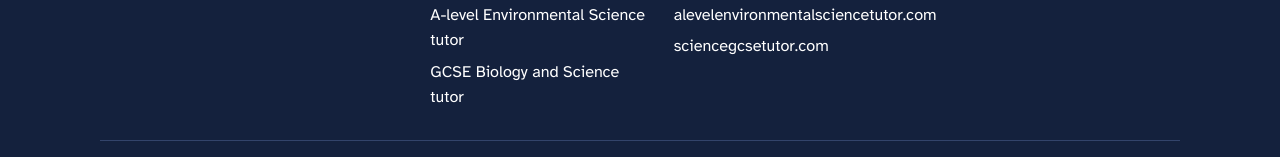
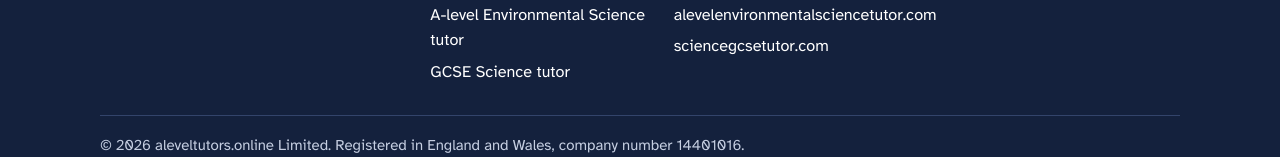
Before and after one commit to learn-beep/aleveltutors-online, an Astro site: page /about in a window 1280 px wide. Shown: the part 1766-1923 px from the top of the page. Built offline with nearby package versions, Linux system fonts and the light colour scheme; Astro itself is replaced by a stand-in of ours.

Commit message:
Rename GCSE Biology and Science to GCSE Science
Co-Authored-By: Claude Fable 5.2 <noreply@anthropic.com>
Claude-Session: https://claude.ai/code/session_015SxSiB5AyEQ9ps1R5kQHJf

```diff
--- a/src/data/subjects.json
+++ b/src/data/subjects.json
@@ -372,8 +372,8 @@
   },
   {
     "slug": "gcse-biology",
-    "name": "GCSE Biology and Science",
-    "label": "GCSE Biology and Science",
+    "name": "GCSE Science",
+    "label": "GCSE Science",
     "level": "GCSE",
     "page": "online-gcse-biology-tutor",
     "site": "https://www.sciencegcsetutor.com",
--- a/src/pages/index.astro
+++ b/src/pages/index.astro
@@ -19,7 +19,7 @@ const faqs = [
   { q: 'Are tutors DBS checked?', a: 'Our tutors who currently teach in schools and colleges are DBS checked through their work. If a DBS check is important to you, ask Tom when you get in touch and he will tell you about your tutor.' },
   { q: 'Is it too late to start?', a: 'Students start at every point in the course, including the last few months before the exams. Later in the year, lessons concentrate on the topics and question types that carry the most marks.' },
   { q: 'How do online lessons work?', a: 'Lessons are one to one on Zoom or Google Meet. Tutor and student work on the same slides, diagrams and exam questions, and every lesson is recorded so it can be watched again when revising.' },
-  { q: 'Which exam boards do you teach?', a: `AQA, OCR, Pearson Edexcel, Eduqas and Cambridge International, across ${alevel.length} A-level subjects, plus GCSE Biology and Science. Each subject page lists the exact specifications.` },
+  { q: 'Which exam boards do you teach?', a: `AQA, OCR, Pearson Edexcel, Eduqas and Cambridge International, across ${alevel.length} A-level subjects, plus GCSE Science. Each subject page lists the exact specifications.` },
   { q: 'How do we book?', a: 'Each subject page has a button that opens the tutor’s calendar, so you can choose a time straight away. If you would rather talk it through first, message Tom on WhatsApp.' },
 ];
 const faqSchema = {
```
